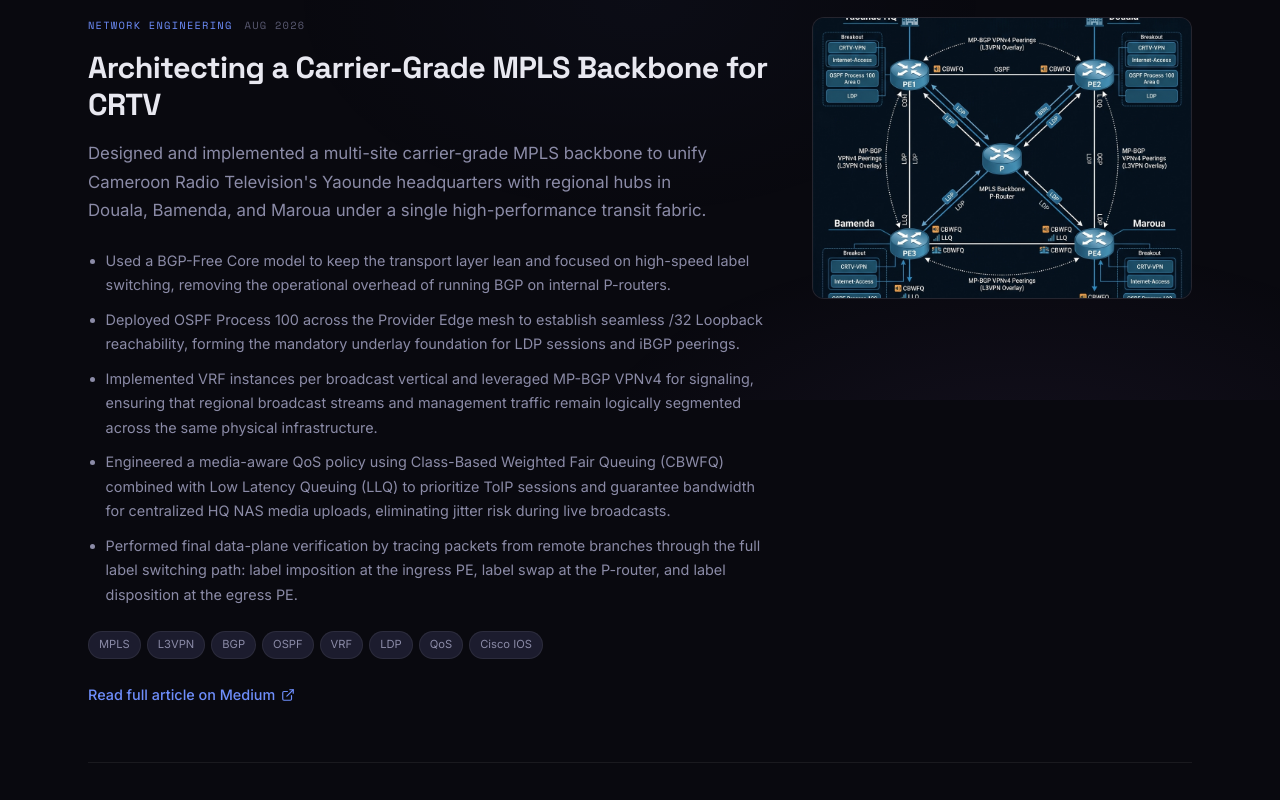
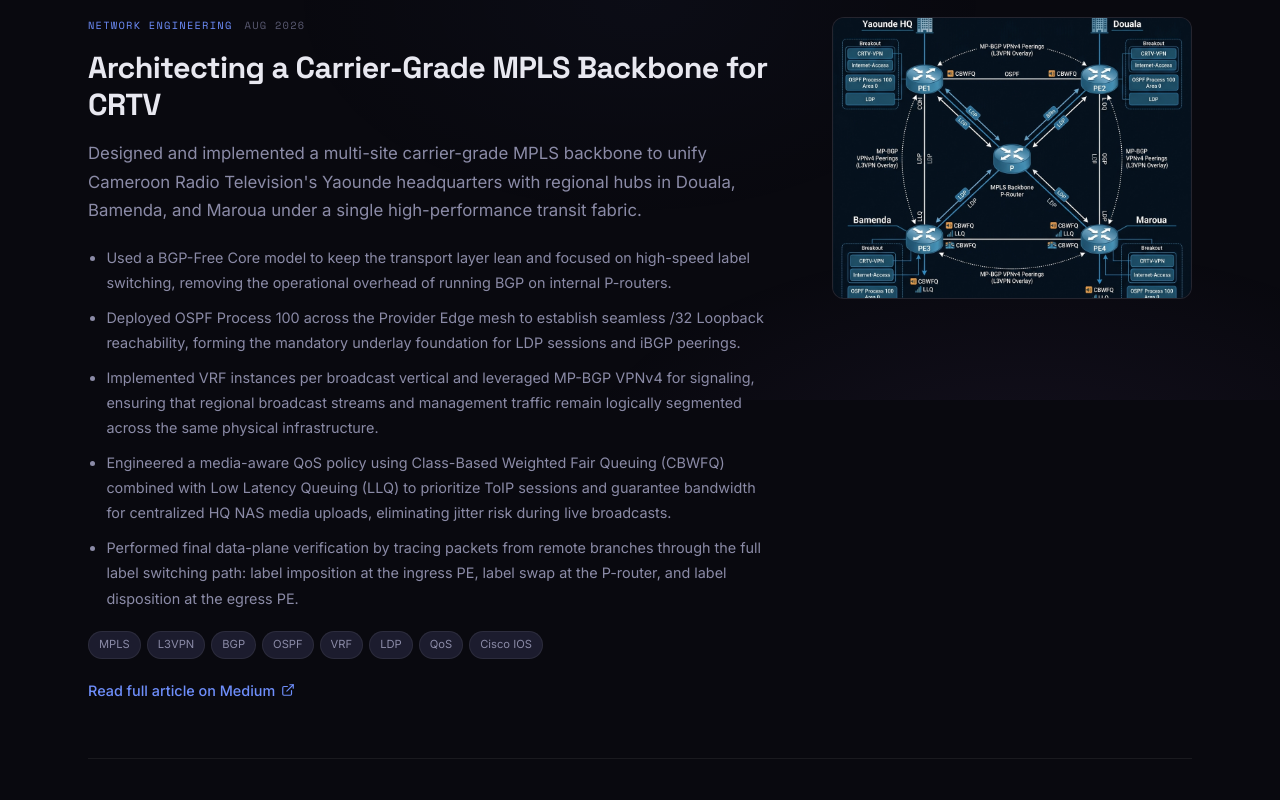
Before and after one commit to johnbrindi/secOp-portforlio, a Next.js app: page /projects in a window 1280 px wide. Shown: the part 400-1200 px from the top of the page. Built offline with nearby package versions, Linux system fonts and the light colour scheme.

Commit message:
refactor: update contact form, UI components, and TypeScript configuration

```diff
--- a/app/about/page.tsx
+++ b/app/about/page.tsx
@@ -56,6 +56,15 @@
       "Documented findings and remediation recommendations following standard penetration testing reporting formats.",
     ],
   },
+];
+
+const skills = [
+  { name: "Routing & Switching (Cisco)", level: 90, category: "Networking" },
+  { name: "MPLS, BGP, OSPF", level: 85, category: "Networking" },
+  { name: "Linux Administration", level: 85, category: "Systems" },
+  { name: "Node.js & Backend Architecture", level: 80, category: "Development" },
+  { name: "Penetration Testing (Web)", level: 75, category: "Security" },
+  { name: "Network Troubleshooting", level: 95, category: "Operations" },
 ];
 
 export default function AboutMePage() {
--- a/app/components/HeroSection.tsx
+++ b/app/components/HeroSection.tsx
@@ -1,4 +1,4 @@
-import { Shield, Network, ArrowRight } from "lucide-react";
+import { Shield, Network, ArrowRight, Download } from "lucide-react";
 import Link from "next/link";
 
 export default function HeroSection() {
--- a/app/globals.css
+++ b/app/globals.css
@@ -540,3 +540,87 @@
     right: 8px;
   }
 }
+
+/* ──────────────────────────────────────────────────────
+   PROJECTS PAGE — responsive project article grid
+────────────────────────────────────────────────────── */
+
+/* Each project article: text + image side by side on desktop */
+.project-grid {
+  display: grid;
+  gap: clamp(2rem, 5vw, 3.5rem);
+  align-items: start;
+}
+
+@media (min-width: 768px) {
+  .project-grid {
+    grid-template-columns: 1fr 360px;
+  }
+}
+
+@media (max-width: 767px) {
+  .project-grid {
+    grid-template-columns: 1fr;
+  }
+}
+
+/* Project image wrapper */
+.project-image-wrap {
+  border-radius: var(--radius);
+  overflow: hidden;
+  border: 1px solid var(--border);
+  background: var(--surface-2);
+  flex-shrink: 0;
+}
+
+/* Image fills wrapper, consistent height */
+.project-image {
+  width: 100%;
+  display: block;
+  object-fit: cover;
+  height: 260px;
+}
+
+@media (min-width: 768px) {
+  .project-image {
+    height: 280px;
+  }
+}
+
+/* On mobile, image goes after text */
+@media (max-width: 767px) {
+  .project-image-wrap {
+    order: 1;
+  }
+}
+
+/* Detail bullet list */
+.project-detail-list {
+  display: flex;
+  flex-direction: column;
+  gap: 0.6rem;
+  padding-left: 1.15rem;
+  list-style-type: disc;
+}
+
+/* ──────────────────────────────────────────────────────
+   ABOUT PAGE — timeline mobile improvements
+────────────────────────────────────────────────────── */
+
+/* On mobile, timeline year dot is hidden and year shown inline */
+@media (max-width: 767px) {
+  .timeline-year-dot {
+    display: none !important;
+  }
+}
+
+/* ──────────────────────────────────────────────────────
+   SPIN ANIMATION (for loading states)
+────────────────────────────────────────────────────── */
+@keyframes spin {
+  to { transform: rotate(360deg); }
+}
+
+.animate-spin {
+  animation: spin 1s linear infinite;
+}
--- a/app/projects/page.tsx
+++ b/app/projects/page.tsx
@@ -1,6 +1,5 @@
 import Navbar from "../components/navbar";
 import Footer from "../components/footer";
-import Link from "next/link";
 import { ArrowRight, ExternalLink } from "lucide-react";
 import type { Metadata } from "next";
 
@@ -153,11 +152,12 @@
           </div>
 
           {/* Project list */}
-          <div className="flex flex-col gap-0">
+          <div className="flex flex-col">
             {PROJECTS.map((project, i) => (
               <article
                 key={project.id}
                 id={`project-${project.id}`}
+                className="project-article"
                 style={{
                   borderTop: "1px solid var(--border)",
                   paddingTop: "var(--space-lg)",
@@ -165,7 +165,7 @@
                   borderBottom: i === PROJECTS.length - 1 ? "1px solid var(--border)" : "none",
                 }}
               >
-                <div className="grid md:grid-cols-[1fr_380px] gap-10 items-start">
+                <div className="project-grid">
 
                   {/* Left: Text */}
                   <div>
@@ -180,10 +180,7 @@
                       >
                         {project.category}
                       </span>
-                      <span
-                        className="text-label"
-                        style={{ color: "var(--text-dim)", fontSize: ".65rem" }}
-                      >
+                      <span className="text-label" style={{ color: "var(--text-dim)", fontSize: ".65rem" }}>
                         {project.date}
                       </span>
                     </div>
@@ -197,31 +194,21 @@
                     </h2>
 
                     {/* Summary */}
-                    <p
-                      className="text-body mb-6"
-                      style={{ color: "var(--text-muted)", maxWidth: "60ch" }}
-                    >
+                    <p className="text-body mb-5" style={{ color: "var(--text-muted)", maxWidth: "62ch" }}>
                       {project.summary}
                     </p>
 
                     {/* Detail points */}
-                    <ul
-                      className="flex flex-col gap-2.5 mb-6"
-                      style={{ paddingLeft: "1.1rem", listStyleType: "disc" }}
-                    >
+                    <ul className="project-detail-list mb-5">
                       {project.detail.map((point, j) => (
-                        <li
-                          key={j}
-                          className="text-small"
-                          style={{ color: "var(--text-muted)", lineHeight: 1.7 }}
-                        >
+                        <li key={j} className="text-small" style={{ color: "var(--text-muted)", lineHeight: 1.75 }}>
                           {point}
                         </li>
                       ))}
                     </ul>
 
                     {/* Tags */}
-                    <div className="flex flex-wrap gap-1.5 mb-6">
+                    <div className="flex flex-wrap gap-1.5 mb-5">
                       {project.tags.map((tag) => (
                         <span
                           key={tag}
@@ -238,9 +225,9 @@
                       ))}
                     </div>
 
-                    {/* Links */}
+                    {/* External links */}
                     {project.links.length > 0 && (
-                      <div className="flex flex-wrap gap-3">
+                      <div className="flex flex-wrap gap-4">
                         {project.links.map((link) => (
                           <a
                             key={link.href}
@@ -259,18 +246,11 @@
                   </div>
 
                   {/* Right: Image */}
-                  <div
-                    className="rounded-xl overflow-hidden flex-shrink-0"
-                    style={{
-                      border: "1px solid var(--border)",
-                      background: "var(--surface-2)",
-                    }}
-                  >
+                  <div className="project-image-wrap">
                     <img
                       src={project.image}
                       alt={project.title}
-                      className="w-full h-full object-cover"
-                      style={{ display: "block", maxHeight: "280px", objectFit: "cover" }}
+                      className="project-image"
                     />
                   </div>
 
--- a/package.json
+++ b/package.json
@@ -21,7 +21,7 @@
     "helmet": "^8.2.0",
     "lucide-react": "^0.546.0",
     "next": "^16.2.9",
-    "next-auth": "^4.24.14",
+    "next-auth": "^4.24.15",
     "react": "^19.2.7",
     "react-dom": "^19.2.7",
     "sanity": "^4.7.0",
```
Also changed, not shown: app/contact/page.tsx (+27 -103 lines), tsconfig.json (+0 -19 lines), 2 other files (tests, documents, lock files or other folders).
